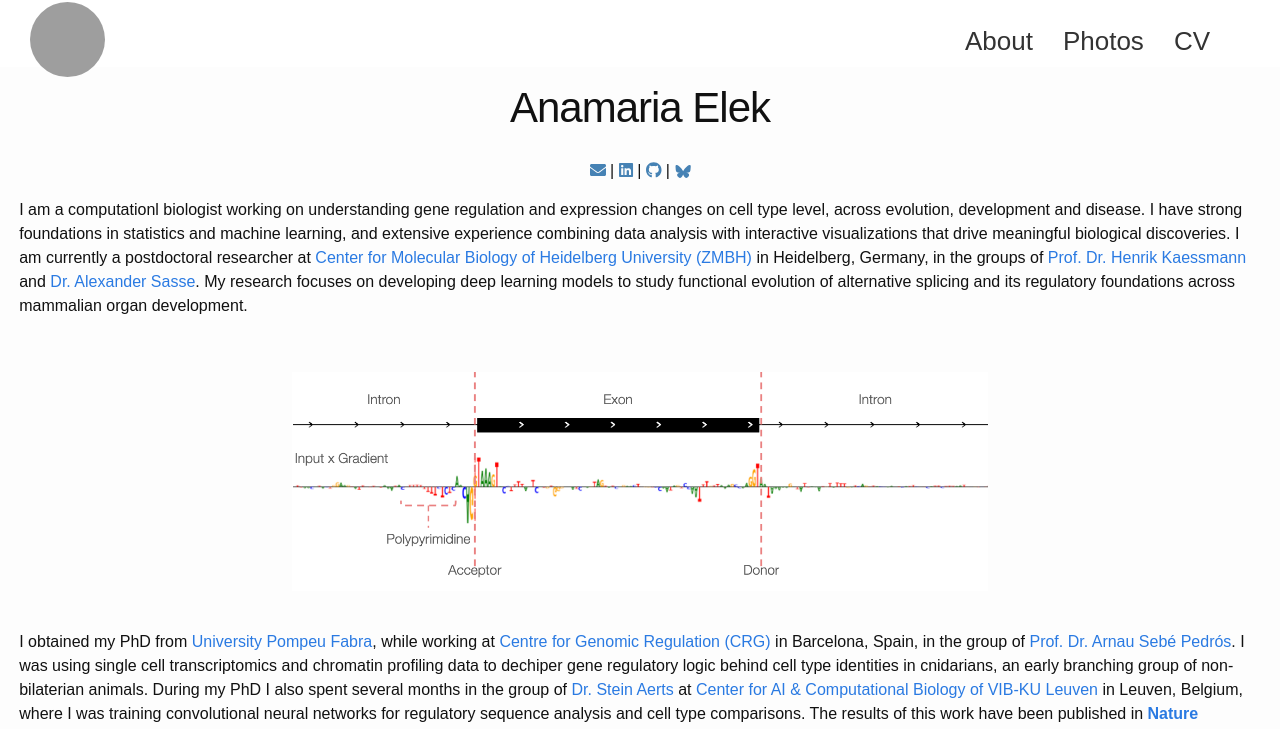
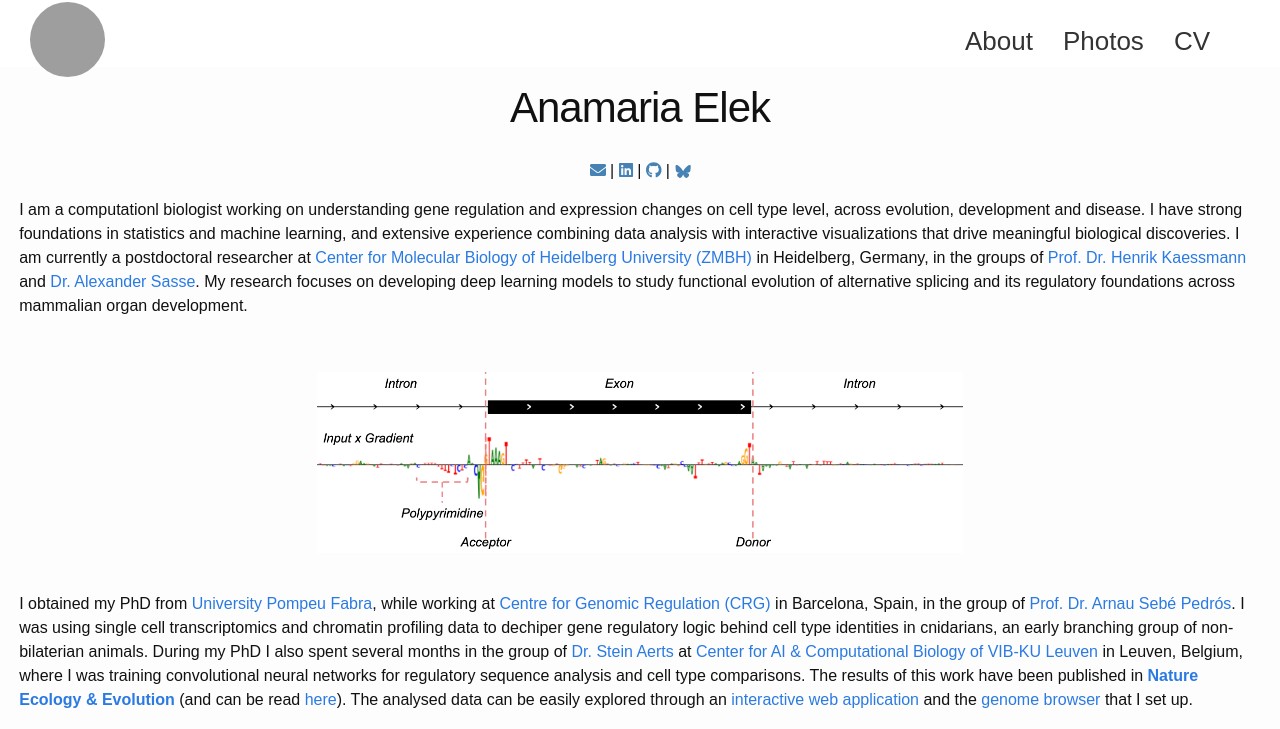
Before and after one commit to anamariaelek/anamariaelek.github.io, a Jekyll site: the page built from index.md, in a window 1280 px wide. Shown: the top 729 px of the page. Built offline with Jekyll 4.4.1, drawn with Linux system fonts in a browser that asks for light colours; nearby versions of some CDN libraries; library files that are not in the unit come from our copies; grey boxes are pictures that could not be loaded.

Commit message:
Splicing

```diff
--- a/index.md
+++ b/index.md
@@ -22,7 +22,7 @@
 
 <br>
 
-<div class="image-container" style="width:70%; max-width: 1080px; margin:auto;">
+<div class="image-container" style="width:65%; max-width: 1080px; margin:auto;">
     <img src="static/images/splicing.png" alt="splicing">
 </div>
 
```
Also changed, not shown: static/images/splicing.png, 1 other file.
